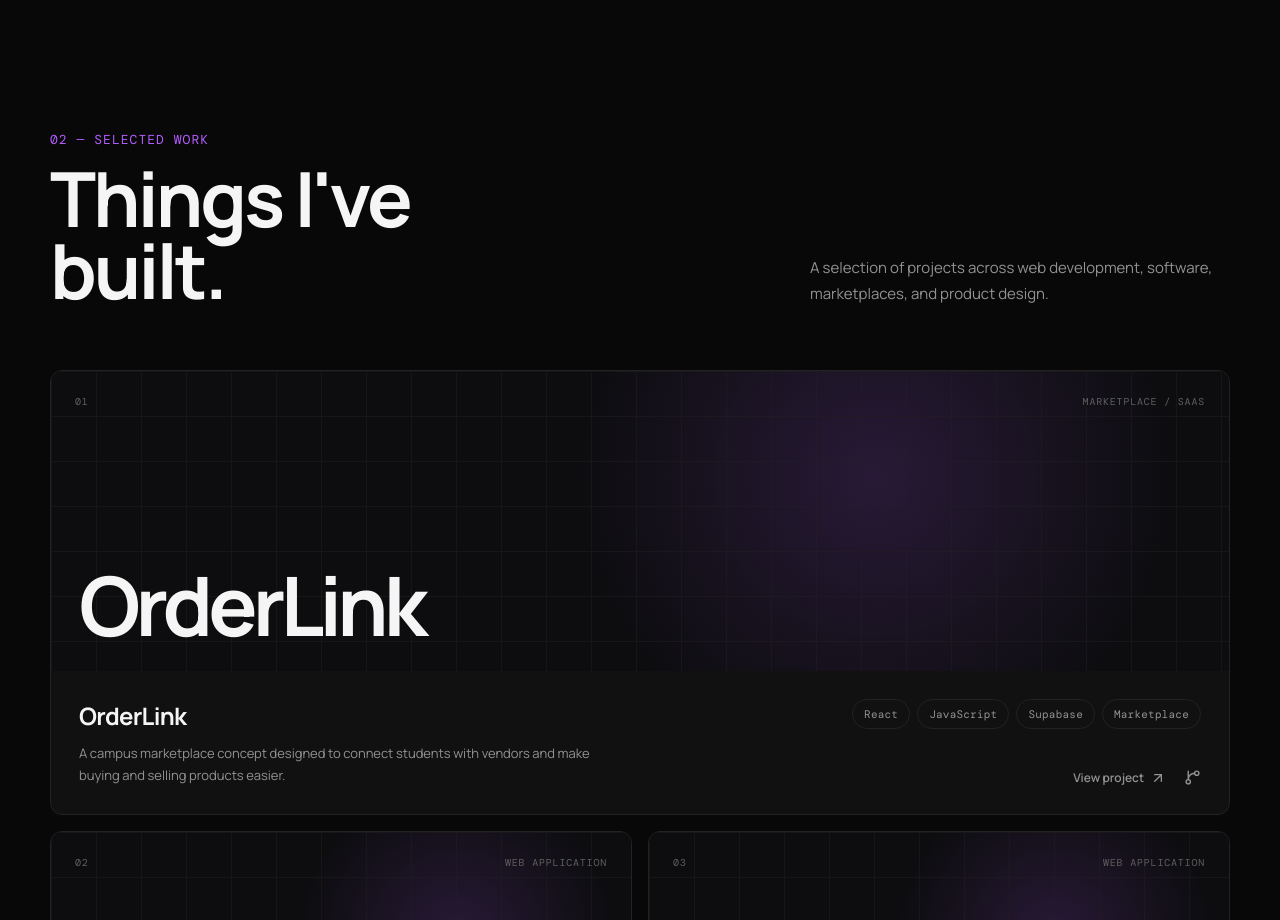
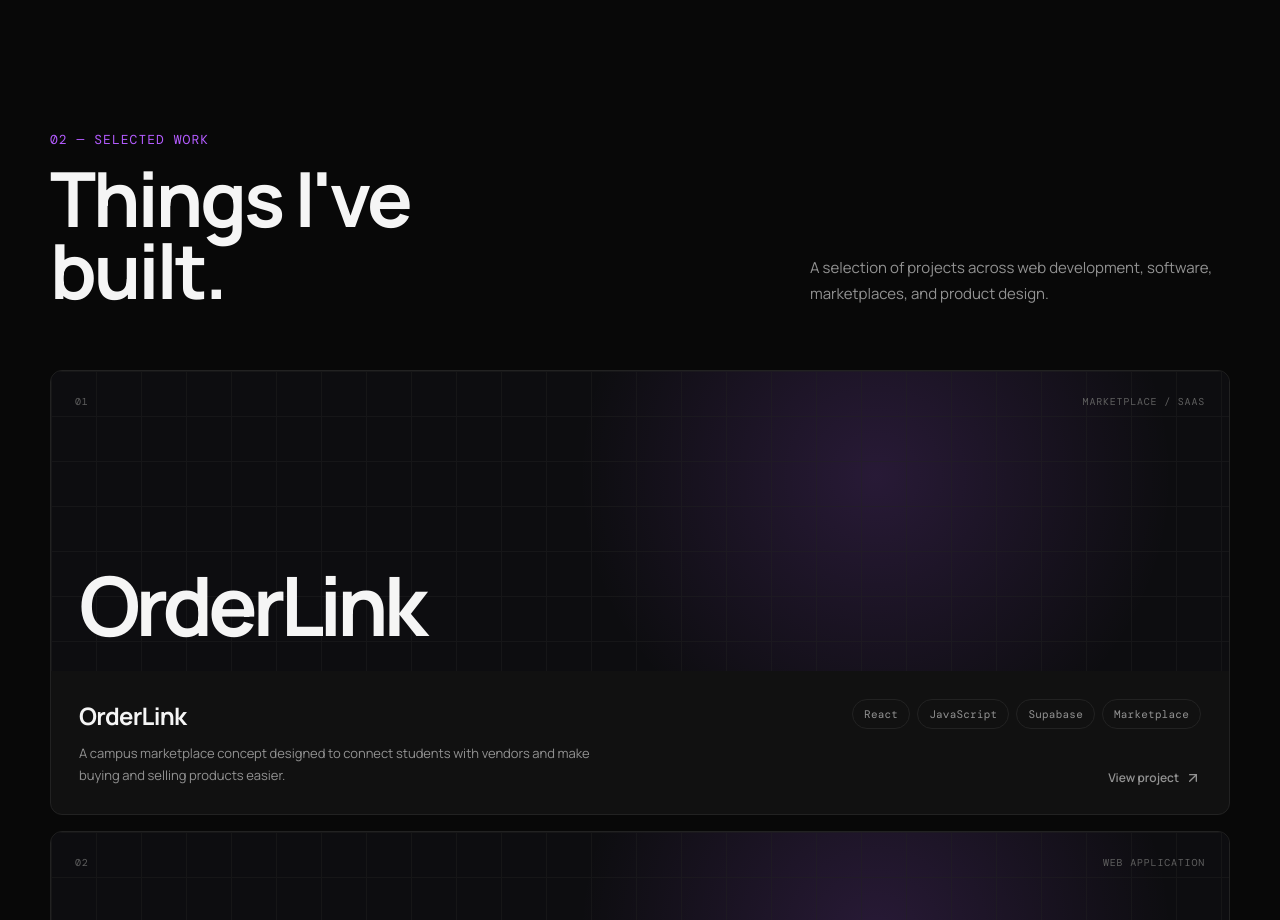
Before and after one commit to novae-dev/novae-portfolio, a React (Vite) app: page / in a window 1280 px wide. Shown: the part 1880-2800 px from the top of the page. Built offline with nearby package versions, Linux system fonts and the light colour scheme.

Commit message:
finalize portfolio

```diff
--- a/index.html
+++ b/index.html
@@ -2,12 +2,48 @@
 <html lang="en">
   <head>
     <meta charset="UTF-8" />
+
+    <meta
+      name="viewport"
+      content="width=device-width, initial-scale=1.0"
+    />
+
+    <meta
+      name="description"
+      content="Abdul Mateen — web developer and brand designer building websites, digital products, and visual identities."
+    />
+
+    <meta
+      name="keywords"
+      content="Abdul Mateen, NOVAE, web developer, web designer, brand designer, logo design, React, Python, Flask, UI UX"
+    />
+
+    <meta name="author" content="Abdul Mateen" />
+
+    <meta name="theme-color" content="#080808" />
+
+    <meta property="og:title" content="Abdul Mateen — Web Developer & Brand Designer" />
+
+    <meta
+      property="og:description"
+      content="Web developer and brand designer building digital experiences, websites, products, and visual identities."
+    />
+
+    <meta property="og:type" content="website" />
+
+    <meta
+      property="og:url"
+      content="https://github.com/novae-dev/novae-portfolio"
+    />
+
     <link rel="icon" type="image/svg+xml" href="/favicon.svg" />
-    <meta name="viewport" content="width=device-width, initial-scale=1.0" />
-    <title>novae-portfolio</title>
+
+    <title>Abdul Mateen — Web Developer & Brand Designer</title>
   </head>
+
   <body>
     <div id="root"></div>
+
     <script type="module" src="/src/main.jsx"></script>
   </body>
 </html>
--- a/src/App.css
+++ b/src/App.css
@@ -478,30 +478,6 @@
 ───────────────────────────────────────── */
 
 @media (max-width: 768px) {
-  .projects-grid {
-    grid-template-columns: 1fr;
-  }
-
-  .project-card-featured {
-    grid-column: span 1;
-  }
-
-  .project-visual {
-    min-height: 240px;
-  }
-
-  .project-info {
-    flex-direction: column;
-  }
-
-  .project-actions {
-    min-width: 0;
-
-    align-items: flex-start;
-  }
-}
-
-@media (max-width: 768px) {
   .navbar-inner {
     height: 68px;
   }
@@ -529,6 +505,7 @@
     margin-top: 70px;
   }
 
+  /* Services */
   .services-grid {
     grid-template-columns: 1fr;
   }
@@ -536,8 +513,59 @@
   .service-card {
     min-height: 430px;
     padding: 24px;
+    min-width: 0;
   }
 
+  /* Projects */
+  .projects-grid {
+    grid-template-columns: 1fr;
+  }
+
+  .project-card-featured {
+    grid-column: span 1;
+  }
+
+  .project-visual {
+    min-height: 240px;
+  }
+
+  .project-info {
+    flex-direction: column;
+    gap: 24px;
+    min-width: 0;
+  }
+
+  .project-info > div {
+    min-width: 0;
+    max-width: 100%;
+  }
+
+  .project-actions {
+    width: 100%;
+    min-width: 0;
+    align-items: flex-start;
+  }
+
+  .tag-list {
+    width: 100%;
+    min-width: 0;
+    display: flex;
+    flex-wrap: wrap;
+    gap: 7px;
+  }
+
+  .tag {
+    max-width: 100%;
+    white-space: normal;
+    overflow-wrap: anywhere;
+  }
+
+  .project-links {
+    width: 100%;
+    flex-wrap: wrap;
+  }
+
+  /* About */
   .about-title {
     font-size: clamp(58px, 17vw, 100px);
   }
@@ -547,12 +575,11 @@
     margin-left: 0;
   }
 
+  /* Contact */
   .contact-box {
     min-height: 420px;
-
     align-items: flex-start;
     flex-direction: column;
-
     padding: 30px;
   }
 
@@ -560,9 +587,9 @@
     margin-top: auto;
   }
 
+  /* Footer */
   .footer-inner {
     min-height: 120px;
-
     align-items: flex-start;
     justify-content: center;
     flex-direction: column;
@@ -585,6 +612,10 @@
 
   .contact-box {
     padding: 24px;
+  }
+
+  .project-visual-title {
+    overflow-wrap: anywhere;
   }
 }
 
@@ -693,8 +724,8 @@
   display: flex;
   justify-content: space-between;
   gap: 30px;
-
   padding: 28px;
+  min-width: 0;
 }
 
 .project-info h3 {
--- a/src/components/Projects.jsx
+++ b/src/components/Projects.jsx
@@ -1,8 +1,8 @@
-import { ArrowUpRight, GitBranch } from 'lucide-react'
-import { motion } from 'framer-motion'
-import projects from '../data/projects'
+import {ArrowUpRight} from 'lucide-react';
+import {motion} from 'framer-motion';
+import projects from '../data/projects';
 
-function Projects() {
+function Projects () {
   return (
     <section id="work" className="section work">
       <div className="container">
@@ -24,15 +24,13 @@
         </div>
 
         <div className="projects-grid">
-          {projects.map((project, index) => (
+          {projects.map ((project, index) => (
             <motion.article
-              className={`project-card ${
-                index === 0 ? 'project-card-featured' : ''
-              }`}
+              className={`project-card ${project.featured ? 'project-card-featured' : ''}`}
               key={project.id}
-              initial={{ opacity: 0, y: 30 }}
-              whileInView={{ opacity: 1, y: 0 }}
-              viewport={{ once: true, amount: 0.2 }}
+              initial={{opacity: 0, y: 30}}
+              whileInView={{opacity: 1, y: 0}}
+              viewport={{once: true, amount: 0.2}}
               transition={{
                 duration: 0.5,
                 delay: index * 0.08,
@@ -63,7 +61,7 @@
 
                 <div className="project-actions">
                   <div className="tag-list">
-                    {project.technologies.map((technology) => (
+                    {project.technologies.map (technology => (
                       <span className="tag" key={technology}>
                         {technology}
                       </span>
@@ -71,14 +69,20 @@
                   </div>
 
                   <div className="project-links">
-                    <a href={project.link} aria-label={`View ${project.title}`}>
-                      View project
-                      <ArrowUpRight size={16} />
-                    </a>
+                    {project.status &&
+                      <span className="tag">
+                        {project.status}
+                      </span>}
 
-                    <a href="#" aria-label={`${project.title} GitHub repository`}>
-                      <GitBranch size={17} />
-                    </a>
+                    {project.link &&
+                      <a
+                        href={project.link}
+                        target="_blank"
+                        rel="noopener noreferrer"
+                      >
+                        View project
+                        <ArrowUpRight size={16} />
+                      </a>}
                   </div>
                 </div>
               </div>
@@ -87,7 +91,7 @@
         </div>
       </div>
     </section>
-  )
+  );
 }
 
-export default Projects
+export default Projects;
--- a/src/data/projects.js
+++ b/src/data/projects.js
@@ -8,7 +8,7 @@
       'A campus marketplace concept designed to connect students with vendors and make buying and selling products easier.',
     technologies: ['React', 'JavaScript', 'Supabase', 'Marketplace'],
     featured: true,
-    link: '#',
+    link: 'https://github.com/novae-dev/orderlink',
   },
 
   {
@@ -20,7 +20,7 @@
       'A certificate issuing and verification platform with QR-based verification designed to make certificates easier to validate.',
     technologies: ['Python', 'Flask', 'SQLite', 'QR Verification'],
     featured: true,
-    link: '#',
+    link: 'https://github.com/novae-dev/nova-certificate',
   },
 
   {
@@ -32,19 +32,43 @@
       'A digital library management system with book search, uploads, PDF viewing, deletion, and a dashboard.',
     technologies: ['Python', 'Flask', 'SQLite', 'HTML', 'CSS'],
     featured: true,
-    link: '#',
+    link: 'https://github.com/novae-dev/nova-library-catalogue',
+  },
+
+  {
+    id: 'nova-feedback',
+    number: '04',
+    title: 'Nova Feedback',
+    category: 'Web Application',
+    description:
+      'A feedback-focused web project designed to collect and organize user feedback through a simple digital experience.',
+    technologies: ['Web Development', 'JavaScript', 'UI Design'],
+    featured: false,
+    link: 'https://github.com/novae-dev/nova-feedback',
+  },
+
+  {
+    id: 'careerforge',
+    number: '05',
+    title: 'CareerForge',
+    category: 'Web Application',
+    description:
+      'A career-focused digital product concept designed to help users explore and build their professional direction.',
+    technologies: ['Web Development', 'Product Design'],
+    featured: false,
+    link: 'https://github.com/novae-dev/careerforge',
   },
 
   {
     id: 'novae-portfolio',
-    number: '04',
+    number: '06',
     title: 'Novae Portfolio',
     category: 'Portfolio / Web Design',
     description:
       'A personal portfolio built to showcase web development, product design, branding, and creative work.',
     technologies: ['React', 'Vite', 'Framer Motion', 'CSS'],
-    featured: true,
-    link: '#',
+    featured: false,
+    link: 'https://github.com/novae-dev/novae-portfolio',
   },
 ]
 
--- a/src/index.css
+++ b/src/index.css
@@ -360,3 +360,104 @@
     transition-duration: 0.01ms !important;
   }
 }
+
+/* ─────────────────────────────────────────
+   MOBILE OVERFLOW FIX
+───────────────────────────────────────── */
+
+html,
+body,
+#root {
+  width: 100%;
+  max-width: 100%;
+  overflow-x: hidden;
+}
+
+.container {
+  width: min(var(--container), calc(100% - 32px));
+  max-width: 100%;
+}
+
+img,
+svg,
+video {
+  max-width: 100%;
+}
+
+@media (max-width: 768px) {
+  .section-header {
+    width: 100%;
+  }
+
+  .hero-content {
+    width: 100%;
+  }
+
+  .hero h1 {
+    max-width: 100%;
+    overflow-wrap: break-word;
+  }
+
+  .services-grid,
+  .projects-grid {
+    width: 100%;
+    min-width: 0;
+  }
+
+  .service-card,
+  .project-card,
+  .project-info,
+  .project-actions {
+    min-width: 0;
+    max-width: 100%;
+  }
+
+  .project-info {
+    flex-direction: column;
+  }
+
+  .project-actions {
+    width: 100%;
+    align-items: flex-start;
+  }
+
+  .tag-list {
+    max-width: 100%;
+  }
+
+  .project-links {
+    flex-wrap: wrap;
+  }
+
+  .contact-box {
+    width: 100%;
+    max-width: 100%;
+  }
+}
+
+@media (max-width: 480px) {
+  .container {
+    width: calc(100% - 24px);
+  }
+
+  .hero {
+    padding-top: 130px;
+  }
+
+  .hero h1 {
+    font-size: clamp(44px, 14vw, 68px);
+  }
+
+  .section-title {
+    font-size: clamp(38px, 12vw, 58px);
+  }
+
+  .project-visual {
+    min-height: 220px;
+  }
+
+  .project-visual-title {
+    font-size: clamp(36px, 13vw, 60px);
+    overflow-wrap: anywhere;
+  }
+}
```
